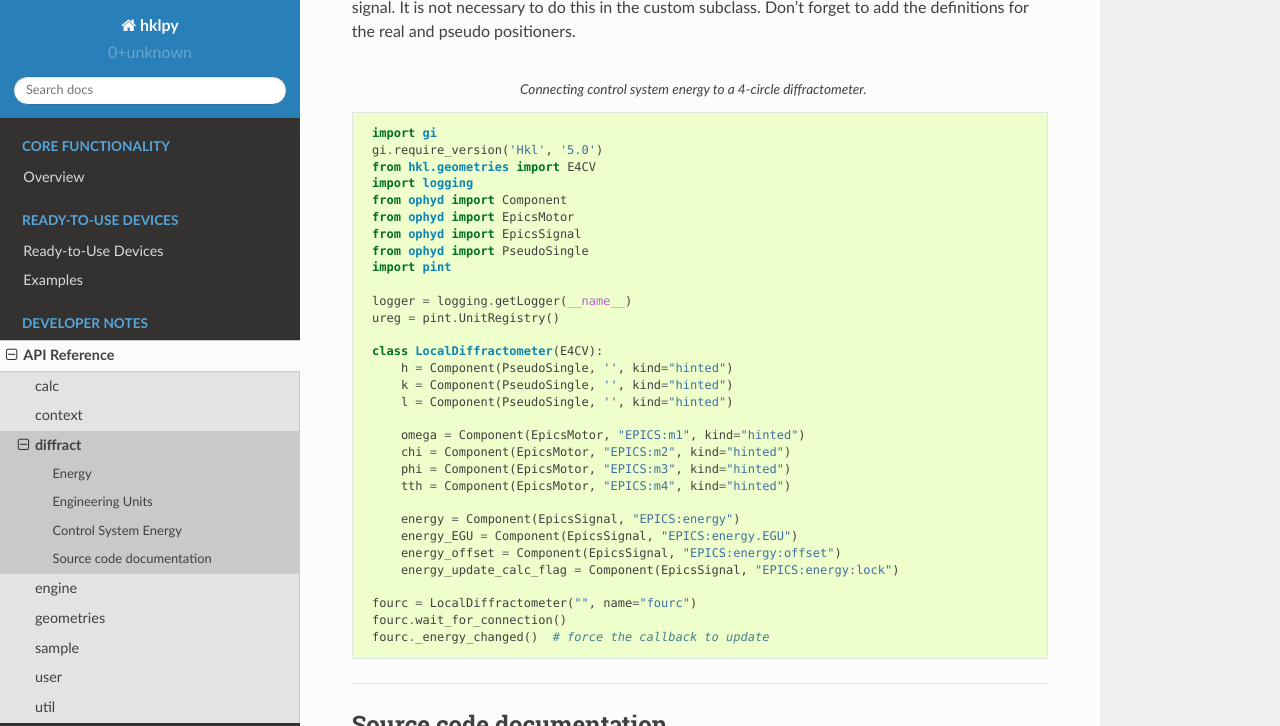
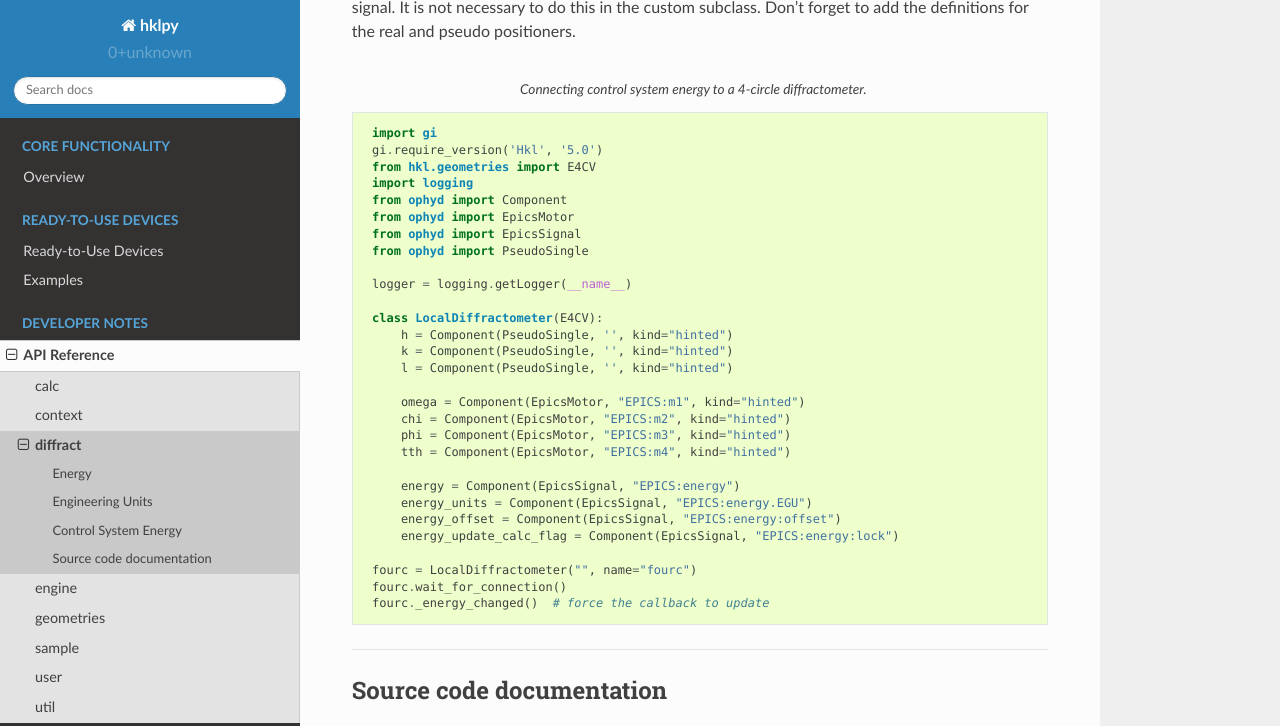
Before and after one commit to bluesky/hklpy, a Sphinx documentation site: the page built from docs/source/diffract.rst, in a window 1280 px wide and 900 px high, scrolled down 3229 px, cut to the strip 0-726 px from the top of the window. Built offline with Sphinx 7.4.7 and the Read the Docs theme 2.0.0, drawn with Linux system fonts in a browser that asks for light colours.

Commit message:
DOC #128

```diff
--- a/docs/source/diffract.rst
+++ b/docs/source/diffract.rst
@@ -173,10 +173,8 @@ pseudo positioners.
     from ophyd import EpicsMotor
     from ophyd import EpicsSignal
     from ophyd import PseudoSingle
-    import pint
 
     logger = logging.getLogger(__name__)
-    ureg = pint.UnitRegistry()
 
     class LocalDiffractometer(E4CV):
         h = Component(PseudoSingle, '', kind="hinted")
@@ -189,7 +187,7 @@ pseudo positioners.
         tth = Component(EpicsMotor, "EPICS:m4", kind="hinted")
 
         energy = Component(EpicsSignal, "EPICS:energy")
-        energy_EGU = Component(EpicsSignal, "EPICS:energy.EGU")
+        energy_units = Component(EpicsSignal, "EPICS:energy.EGU")
         energy_offset = Component(EpicsSignal, "EPICS:energy:offset")
         energy_update_calc_flag = Component(EpicsSignal, "EPICS:energy:lock")
 
```
